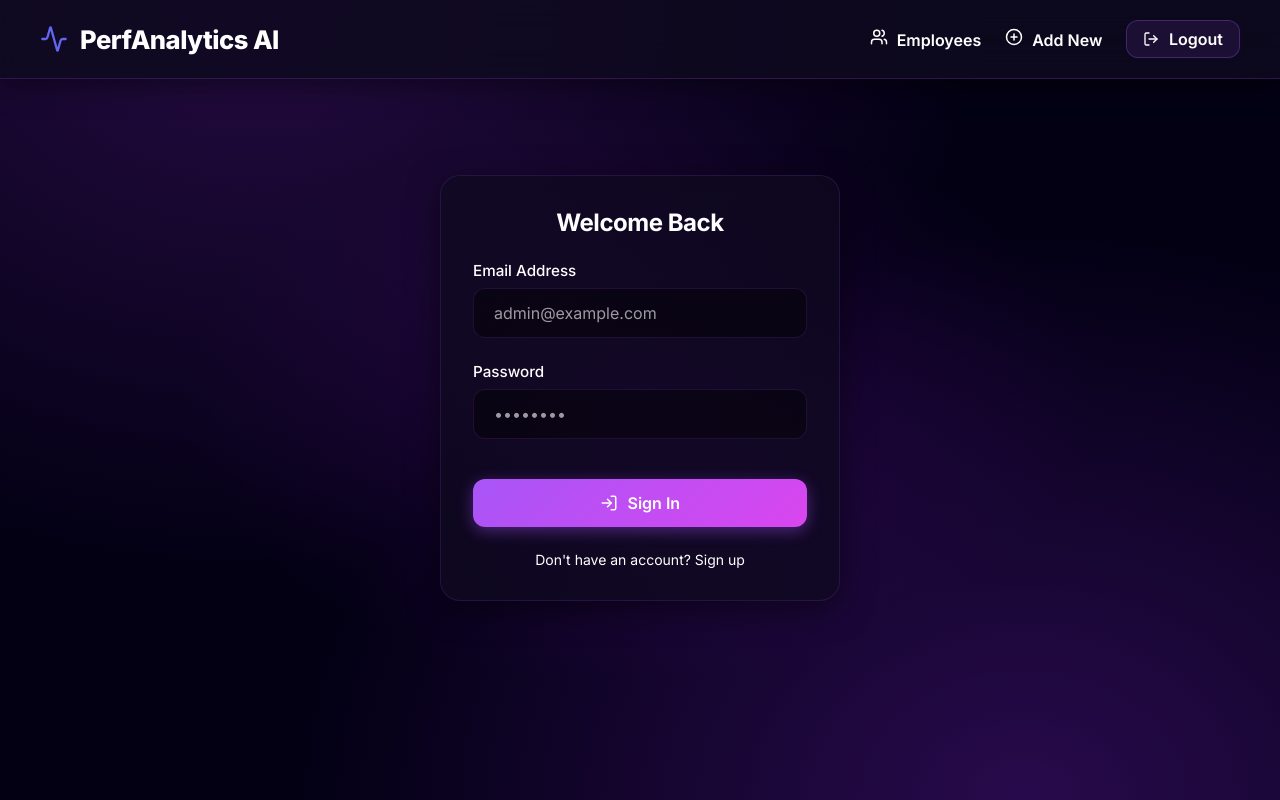
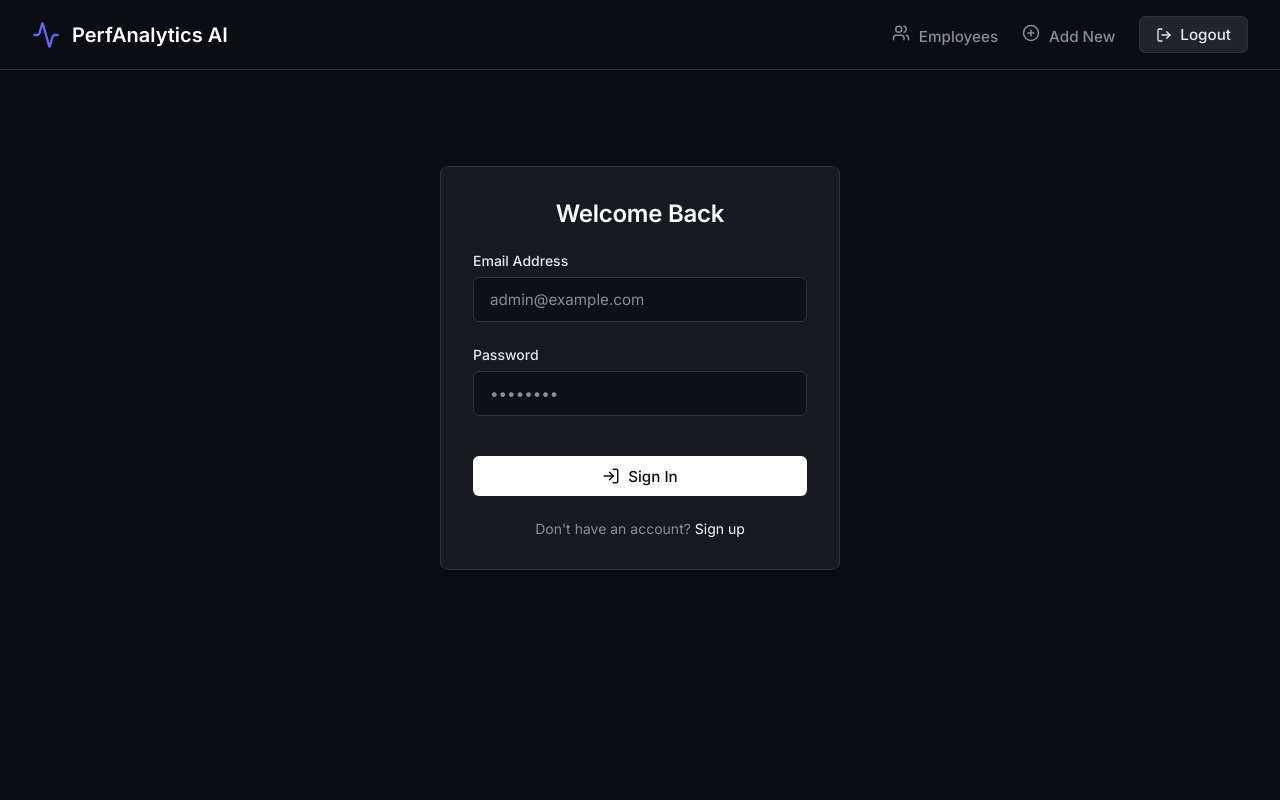
Before and after one commit to Vanshkarnwal28/employyee_data, a React app in the folder frontend/: page /login in a window 1280 px wide. Built offline with nearby package versions, Linux system fonts and the light colour scheme; sample sign-in values are in the browser's storage; the HTML template or start-up script is replaced by a standard one.

Commit message:
Update UI to Render.com style theme

```diff
--- a/frontend/src/index.css
+++ b/frontend/src/index.css
@@ -1,15 +1,21 @@
-@import url('https://fonts.googleapis.com/css2?family=Inter:wght@300;400;500;600;700;800&display=swap');
+@import url('https://fonts.googleapis.com/css2?family=Inter:wght@400;500;600;700&display=swap');
 
 :root {
-  --primary-color: #a855f7; /* Vibrant Purple */
-  --primary-hover: #9333ea;
-  --secondary-color: #d946ef; /* Fuchsia */
-  --bg-color: #030014; /* Deep Black/Purple Space */
-  --bg-card: rgba(15, 10, 31, 0.75); /* Dark Purple Card */
-  --text-color: #ffffff; /* Pure White */
-  --text-muted: #ffffff; /* Changed to White */
-  --glass-border: rgba(168, 85, 247, 0.15);
-  --glass-shadow: 0 8px 32px 0 rgba(0, 0, 0, 0.5);
+  --primary-color: #ffffff; /* Render uses white for primary buttons */
+  --primary-text: #0e1015;
+  --primary-hover: #e6e8eb;
+
+  --secondary-color: #1f242d;
+  --secondary-hover: #2d3139;
+
+  --bg-color: #0b0d12; /* Render's deep black background */
+  --bg-card: #161920; /* Render's card background */
+
+  --text-color: #e6e8eb;
+  --text-muted: #888d96;
+
+  --border-color: #2d3139;
+
   --success: #10b981;
   --warning: #f59e0b;
   --danger: #ef4444;
@@ -19,36 +25,29 @@
   margin: 0;
   padding: 0;
   box-sizing: border-box;
-  font-family: 'Inter', sans-serif;
-  color: #ffffff !important; /* Force all text to white */
+  font-family: 'Inter', -apple-system, BlinkMacSystemFont, "Segoe UI", Roboto, Helvetica, Arial, sans-serif;
 }
 
 body {
   background-color: var(--bg-color);
   color: var(--text-color);
   min-height: 100vh;
-  overflow-x: hidden;
-  background-image:
-    radial-gradient(at 20% 0%, rgba(88, 28, 135, 0.4) 0px, transparent 50%),
-    radial-gradient(at 80% 100%, rgba(126, 34, 206, 0.3) 0px, transparent 50%),
-    radial-gradient(at 50% 50%, rgba(59, 7, 100, 0.4) 0px, transparent 50%);
-  background-attachment: fixed;
+  -webkit-font-smoothing: antialiased;
 }
 
 /* Typography */
 h1, h2, h3, h4, h5, h6 {
-  font-weight: 700;
-  letter-spacing: -0.02em;
+  font-weight: 600;
+  letter-spacing: -0.01em;
+  color: #ffffff;
 }
 
-/* Glassmorphism Classes */
+/* Base structural elements - NO glassmorphism */
 .glass-panel {
   background: var(--bg-card);
-  backdrop-filter: blur(16px);
-  -webkit-backdrop-filter: blur(16px);
-  border: 1px solid var(--glass-border);
-  box-shadow: var(--glass-shadow);
-  border-radius: 1.25rem;
+  border: 1px solid var(--border-color);
+  border-radius: 8px;
+  box-shadow: 0 4px 6px -1px rgba(0, 0, 0, 0.1), 0 2px 4px -1px rgba(0, 0, 0, 0.06);
 }
 
 /* Forms */
@@ -58,30 +57,31 @@ h1, h2, h3, h4, h5, h6 {
 
 .form-label {
   display: block;
-  font-size: 0.95rem;
+  font-size: 0.875rem;
   font-weight: 500;
+  color: var(--text-color);
   margin-bottom: 0.5rem;
 }
 
 .form-input {
   width: 100%;
-  padding: 0.875rem 1.25rem;
-  background-color: rgba(0, 0, 0, 0.4);
-  border: 1px solid var(--glass-border);
-  border-radius: 0.75rem;
-  font-size: 1rem;
-  transition: all 0.3s ease;
+  padding: 0.75rem 1rem;
+  background-color: #0e1015;
+  border: 1px solid var(--border-color);
+  border-radius: 6px;
+  color: var(--text-color);
+  font-size: 0.95rem;
+  transition: border-color 0.15s ease-in-out, box-shadow 0.15s ease-in-out;
 }
 
 .form-input::placeholder {
-  color: rgba(255, 255, 255, 0.6) !important;
+  color: var(--text-muted);
 }
 
 .form-input:focus {
   outline: none;
-  border-color: var(--primary-color);
-  box-shadow: 0 0 0 4px rgba(168, 85, 247, 0.2);
-  background-color: rgba(0, 0, 0, 0.6);
+  border-color: #4668ec; /* Render's focus blue */
+  box-shadow: 0 0 0 3px rgba(70, 104, 236, 0.2);
 }
 
 /* Buttons */
@@ -89,49 +89,51 @@ h1, h2, h3, h4, h5, h6 {
   display: inline-flex;
   align-items: center;
   justify-content: center;
-  padding: 0.875rem 1.75rem;
-  border-radius: 0.75rem;
-  font-weight: 600;
-  font-size: 1rem;
+  padding: 0.6rem 1.25rem;
+  border-radius: 6px;
+  font-weight: 500;
+  font-size: 0.95rem;
   cursor: pointer;
-  transition: all 0.4s cubic-bezier(0.4, 0, 0.2, 1);
-  border: none;
-  gap: 0.6rem;
+  transition: all 0.15s ease-in-out;
+  border: 1px solid transparent;
+  gap: 0.5rem;
 }
 
 .btn-primary {
-  background: linear-gradient(135deg, var(--primary-color), var(--secondary-color));
-  box-shadow: 0 4px 15px rgba(168, 85, 247, 0.4);
+  background: var(--primary-color);
+  color: var(--primary-text);
 }
 
 .btn-primary:hover {
-  transform: translateY(-2px);
-  box-shadow: 0 8px 25px rgba(217, 70, 239, 0.5);
+  background: var(--primary-hover);
 }
 
 .btn-secondary {
-  background: rgba(168, 85, 247, 0.1);
-  border: 1px solid rgba(168, 85, 247, 0.3);
+  background: var(--secondary-color);
+  color: var(--text-color);
+  border: 1px solid var(--border-color);
 }
 
 .btn-secondary:hover {
-  background: rgba(168, 85, 247, 0.2);
+  background: var(--secondary-hover);
+  border-color: #363a45;
 }
 
 .btn-danger {
-  background: var(--danger);
+  background: transparent;
+  color: #ff5f5f;
+  border: 1px solid rgba(255, 95, 95, 0.3);
 }
 
 .btn-danger:hover {
-  background: #dc2626;
-  box-shadow: 0 4px 15px rgba(239, 68, 68, 0.4);
+  background: rgba(255, 95, 95, 0.1);
 }
 
 /* Container */
 .container {
-  max-width: 1200px;
+  max-width: 1100px;
   margin: 0 auto;
-  padding: 2rem 1rem;
+  padding: 2rem 1.5rem;
 }
 
 /* Layout */
@@ -139,64 +141,71 @@ h1, h2, h3, h4, h5, h6 {
   display: flex;
   justify-content: space-between;
   align-items: center;
-  margin-bottom: 2.5rem;
+  margin-bottom: 2rem;
+  border-bottom: 1px solid var(--border-color);
+  padding-bottom: 1rem;
 }
 
 .page-title {
-  font-size: 2.5rem;
-  font-weight: 800;
-  background: none;
-  -webkit-text-fill-color: #ffffff;
+  font-size: 1.75rem;
+  font-weight: 600;
+  color: #ffffff;
 }
 
 /* Cards */
 .grid {
   display: grid;
-  grid-template-columns: repeat(auto-fill, minmax(320px, 1fr));
+  grid-template-columns: repeat(auto-fill, minmax(300px, 1fr));
   gap: 1.5rem;
 }
 
 .card {
-  padding: 1.75rem;
-  transition: transform 0.4s cubic-bezier(0.4, 0, 0.2, 1), box-shadow 0.4s ease;
-  border: 1px solid rgba(168, 85, 247, 0.2);
+  padding: 1.5rem;
+  background-color: var(--bg-card);
+  border: 1px solid var(--border-color);
+  border-radius: 8px;
+  transition: border-color 0.2s ease;
 }
 
 .card:hover {
-  transform: translateY(-8px);
-  box-shadow: 0 20px 40px -15px rgba(168, 85, 247, 0.4);
-  border-color: rgba(217, 70, 239, 0.4);
+  border-color: #4668ec; /* Render blue subtle hover */
 }
 
 .card-title {
-  font-size: 1.35rem;
-  margin-bottom: 0.5rem;
-  font-weight: 700;
+  font-size: 1.1rem;
+  margin-bottom: 0.25rem;
+  font-weight: 600;
+  color: #ffffff;
 }
 
 .card-subtitle {
-  font-size: 0.9rem;
-  margin-bottom: 1.25rem;
+  font-size: 0.875rem;
+  color: var(--text-muted);
+  margin-bottom: 1rem;
 }
 
 /* Tags */
 .tag {
-  display: inline-block;
-  padding: 0.35rem 0.85rem;
-  border-radius: 9999px;
+  display: inline-flex;
+  align-items: center;
+  padding: 0.2rem 0.6rem;
+  border-radius: 4px;
   font-size: 0.75rem;
-  font-weight: 600;
-  background: rgba(168, 85, 247, 0.15);
+  font-weight: 500;
+  background: #1a1e27;
+  color: #e6e8eb;
   margin-right: 0.5rem;
   margin-bottom: 0.5rem;
-  border: 1px solid rgba(168, 85, 247, 0.3);
+  border: 1px solid var(--border-color);
 }
 
 /* Table */
 .table-container {
   width: 100%;
   overflow-x: auto;
-  border: 1px solid rgba(168, 85, 247, 0.2);
+  background: var(--bg-card);
+  border: 1px solid var(--border-color);
+  border-radius: 8px;
 }
 
 table {
@@ -205,41 +214,24 @@ table {
 }
 
 th, td {
-  padding: 1.25rem 1rem;
+  padding: 1rem 1.5rem;
   text-align: left;
-  border-bottom: 1px solid rgba(168, 85, 247, 0.1);
+  border-bottom: 1px solid var(--border-color);
+  font-size: 0.9rem;
 }
 
 th {
-  font-weight: 600;
-  text-transform: uppercase;
-  font-size: 0.85rem;
-  letter-spacing: 0.05em;
-  background: rgba(0, 0, 0, 0.2);
+  font-weight: 500;
+  color: var(--text-muted);
+  background: #0e1015;
 }
 
-tr {
-  transition: background-color 0.2s ease;
+tr:last-child td {
+  border-bottom: none;
 }
 
-tr:hover {
-  background-color: rgba(168, 85, 247, 0.05);
-}
-
-/* Animations */
-@keyframes fadeIn {
-  from { opacity: 0; transform: translateY(15px); filter: blur(4px); }
-  to { opacity: 1; transform: translateY(0); filter: blur(0); }
-}
-
-.animate-fade-in {
-  animation: fadeIn 0.6s cubic-bezier(0.16, 1, 0.3, 1) forwards;
-}
-
-.error-text {
-  color: #ffb3b3 !important;
-  font-size: 0.875rem;
-  margin-top: 0.5rem;
+tr:hover td {
+  background-color: #1a1e27;
 }
 
 /* Navbar */
@@ -247,24 +239,22 @@ tr:hover {
   display: flex;
   justify-content: space-between;
   align-items: center;
-  padding: 1.25rem 2.5rem;
-  background: rgba(15, 10, 31, 0.85);
-  backdrop-filter: blur(20px);
-  border-bottom: 1px solid rgba(168, 85, 247, 0.2);
+  padding: 1rem 2rem;
+  background: #0b0d12;
+  border-bottom: 1px solid var(--border-color);
   position: sticky;
   top: 0;
   z-index: 50;
-  box-shadow: 0 4px 30px rgba(0, 0, 0, 0.5);
 }
 
 .nav-brand {
-  font-size: 1.6rem;
-  font-weight: 800;
+  font-size: 1.25rem;
+  font-weight: 600;
+  color: white;
   text-decoration: none;
   display: flex;
   align-items: center;
   gap: 0.75rem;
-  letter-spacing: -0.02em;
 }
 
 .nav-links {
@@ -274,12 +264,28 @@ tr:hover {
 }
 
 .nav-link {
+  color: var(--text-muted);
   text-decoration: none;
-  font-weight: 600;
-  font-size: 1rem;
-  transition: all 0.3s ease;
+  font-weight: 500;
+  font-size: 0.95rem;
+  transition: color 0.15s ease;
 }
 
 .nav-link:hover, .nav-link.active {
-  text-shadow: 0 0 10px rgba(255, 255, 255, 0.8);
+  color: #ffffff;
 }
+
+.error-text {
+  color: #ff5f5f;
+  font-size: 0.875rem;
+  margin-top: 0.5rem;
+}
+
+.animate-fade-in {
+  animation: fadeIn 0.3s ease-out forwards;
+}
+
+@keyframes fadeIn {
+  from { opacity: 0; transform: translateY(5px); }
+  to { opacity: 1; transform: translateY(0); }
+}
```
